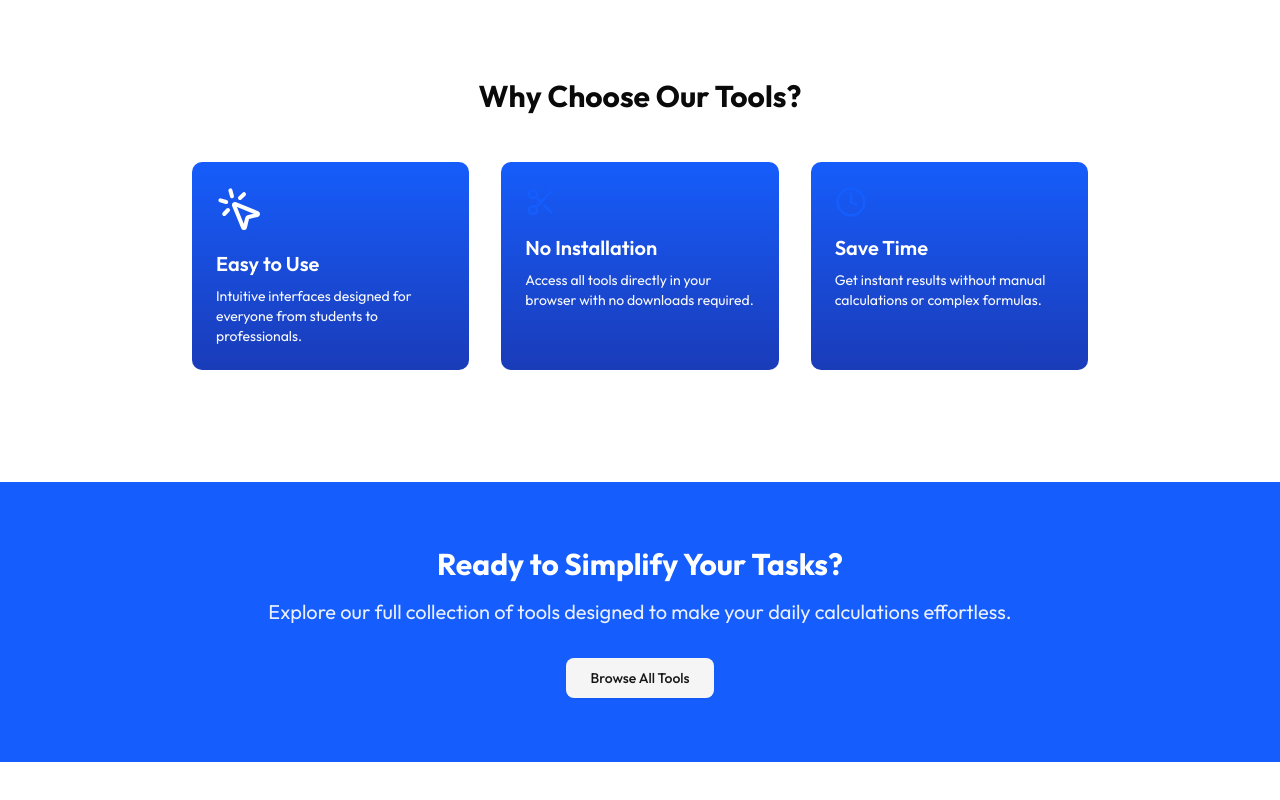
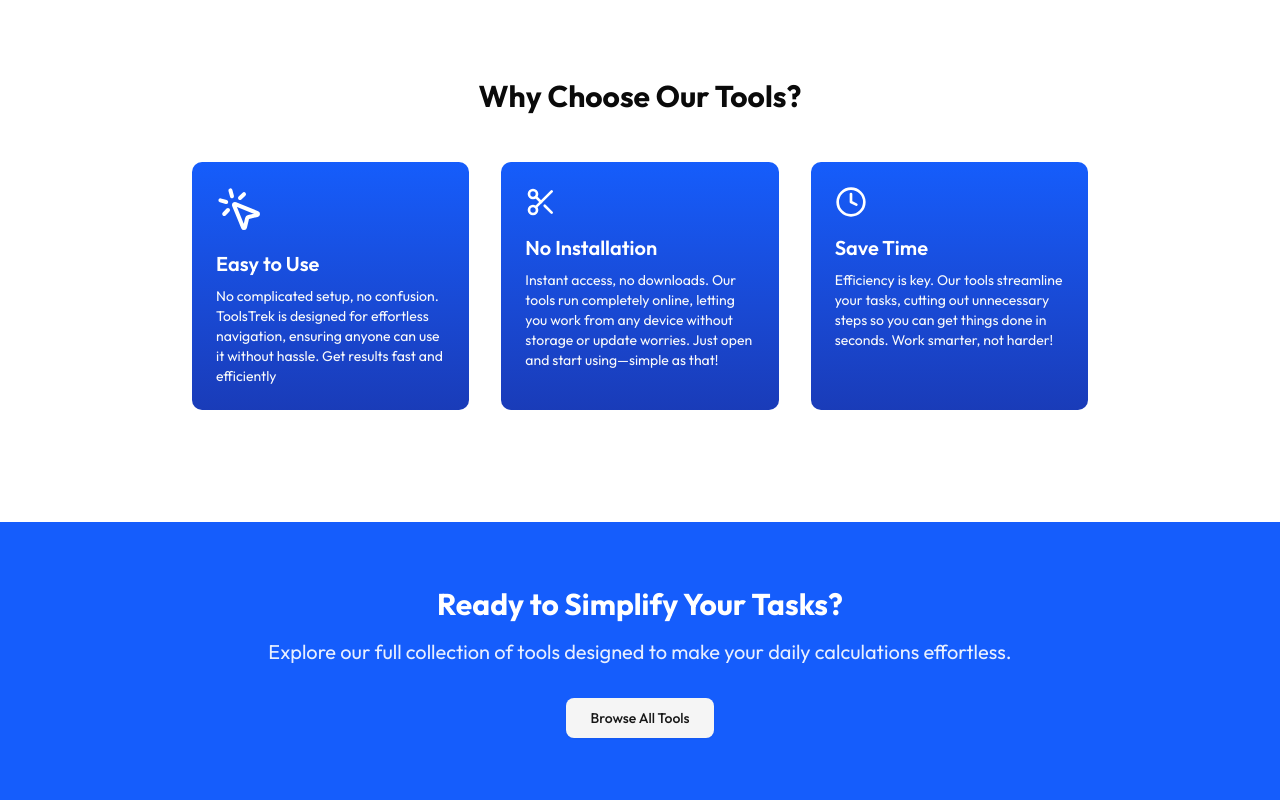
Before and after one commit to tasnimultas67/toolstrek, a Next.js app: page / in a window 1280 px wide. Shown: the part 1050-1850 px from the top of the page. Before the commit the page ends 1812 px from the top, so only its background shows below. Built offline with nearby package versions, Linux system fonts and the light colour scheme.

Commit message:
feat: Update 'why choose' section descriptions and icons for improved clarity and consistency

```diff
--- a/app/page.js
+++ b/app/page.js
@@ -14,20 +14,20 @@ const whychoose = [
   {
     title: "Easy to Use",
     description:
-      "Intuitive interfaces designed for everyone from students to professionals. ",
+      "No complicated setup, no confusion. ToolsTrek is designed for effortless navigation, ensuring anyone can use it without hassle. Get results fast and efficiently",
     icon: <MousePointerClick className="w-12 h-12 text-white" />,
   },
   {
     title: "No Installation",
     description:
-      "Access all tools directly in your browser with no downloads required.",
-    icon: <Scissors className="w-8 h-8 text-blue-600" />,
+      "Instant access, no downloads. Our tools run completely online, letting you work from any device without storage or update worries. Just open and start using—simple as that!",
+    icon: <Scissors className="w-8 h-8 text-white" />,
   },
   {
     title: "Save Time",
     description:
-      "Get instant results without manual calculations or complex formulas.",
-    icon: <Clock className="w-8 h-8 text-blue-600" />,
+      "Efficiency is key. Our tools streamline your tasks, cutting out unnecessary steps so you can get things done in seconds. Work smarter, not harder!",
+    icon: <Clock className="w-8 h-8 text-white" />,
   },
 ];
 
```
